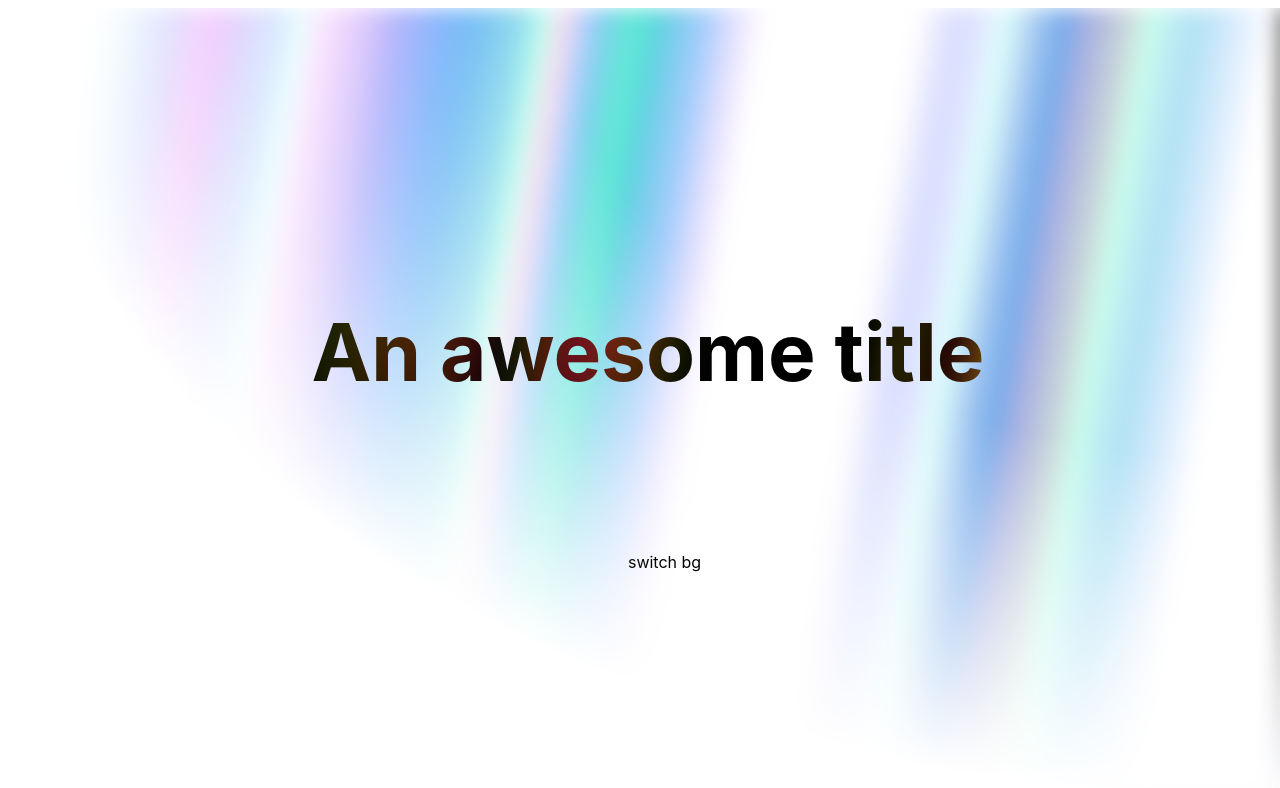
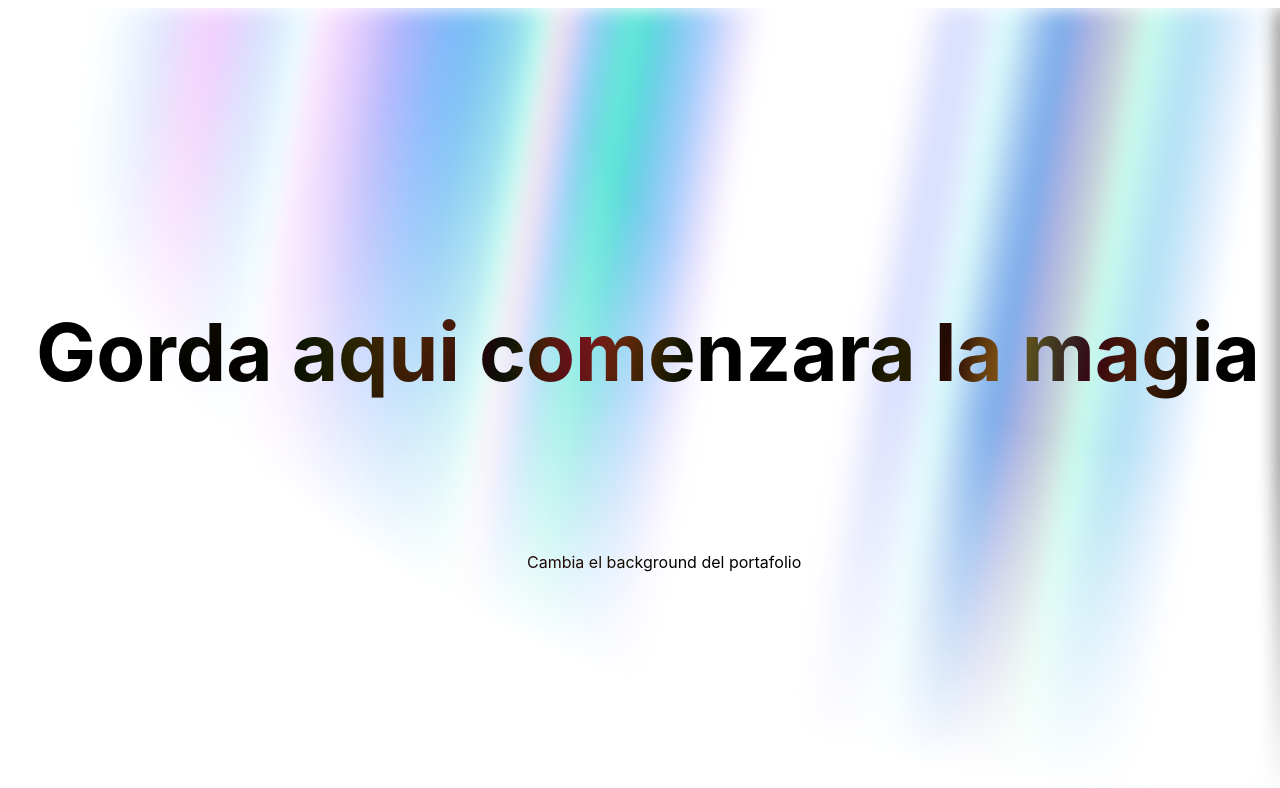
Before and after one commit to daricoder/portfolio, a plain HTML site: page index.html in a window 1280 px wide. Drawn offline with Linux system fonts and the light colour scheme.

Commit message:
Update index.html reemplazar mi texto

```diff
--- a/index.html
+++ b/index.html
@@ -209,9 +209,9 @@ body {
   <div class='hero'>
   </div>
   <div class='content'>
-    <h1 class='h1--scalingSize' data-text='An awesome title'>An awesome title</h1>
+    <h1 class='h1--scalingSize' data-text='An awesome title'> Gorda aqui comenzara la magia </h1>
     <input type='checkbox' id='switch'>
-    <label for='switch'><span><span class='icon'>→</span> switch bg</span></label>
+    <label for='switch'><span><span class='icon'>→</span> Cambia el background del portafolio</span></label>
   </div>
 </section>
 
```
